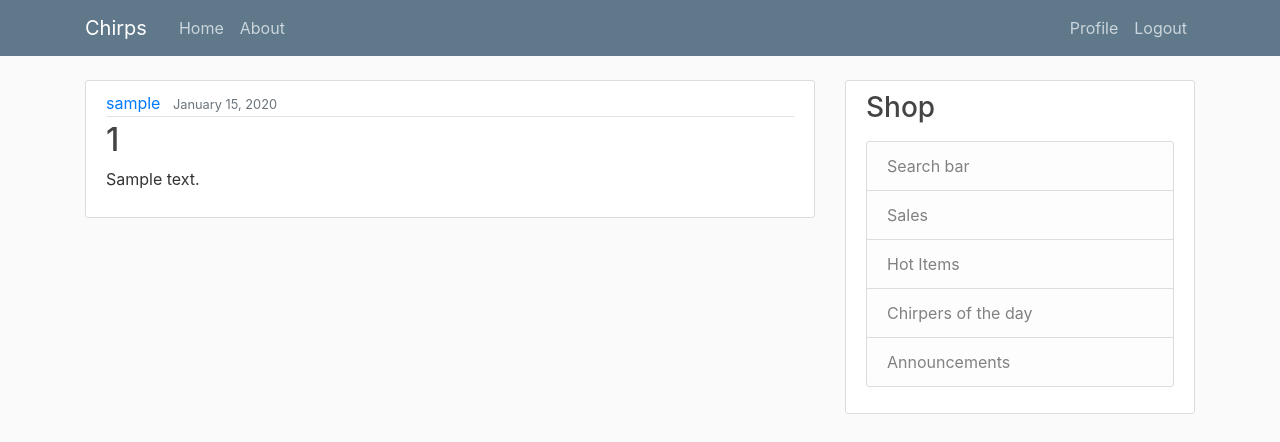
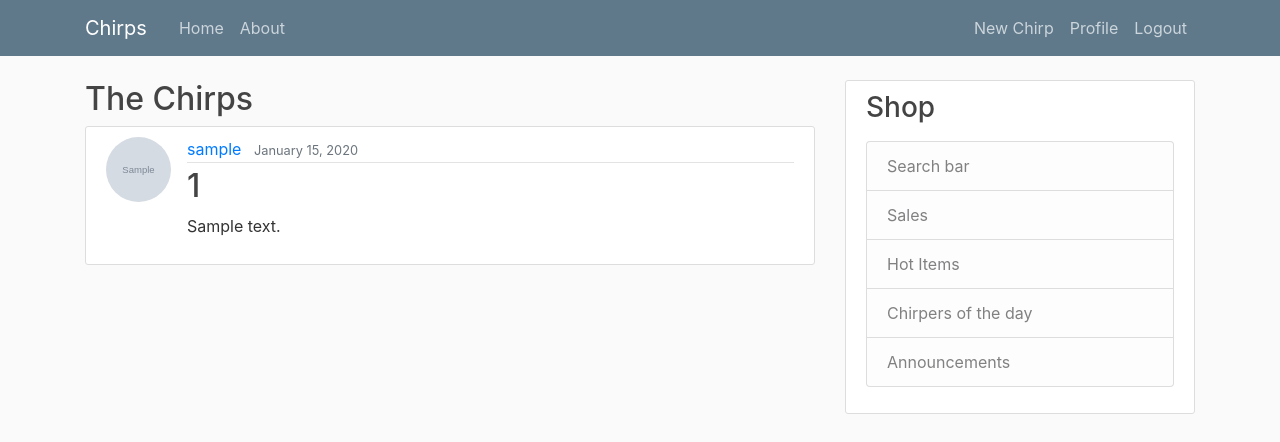
Before and after one commit to NagaSolo/chirpies, a Django app: page / in a window 1280 px wide. Shown: the top 442 px of the page. Run offline with Django 3.2, Linux system fonts and the light colour scheme; a user stored in the database is signed in; tables that the repository leaves empty hold one stand-in row (values such as "Sample post"); grey boxes marked "Sample" are stand-in pictures; some libraries are stand-ins or nearby versions.

Commit message:
added; create, update, delete chirp by author of chirp

```diff
--- a/chirps/models.py
+++ b/chirps/models.py
@@ -3,6 +3,7 @@ from django.db import models
 from django.utils import timezone
 from django.contrib.auth.models import User
 
+from django.urls import reverse
 
 class Chirp(models.Model):
     content = models.TextField()
@@ -11,3 +12,6 @@ class Chirp(models.Model):
 
     def __str__(self):
         return self.id
+
+    def get_absolute_url(self):
+        return reverse('chirp-detail', kwargs={ 'pk' : self.pk }) # return full path to view as a string
--- a/chirps/templates/chirps/base.html
+++ b/chirps/templates/chirps/base.html
@@ -34,6 +34,7 @@
             <!-- Navbar Right Side -->
             <div class="navbar-nav">
               {% if user.is_authenticated %}
+                <a class="nav-item nav-link" href="{% url 'chirp-create' %}">New Chirp</a>
                 <a class="nav-item nav-link" href="{% url 'profile' %}">Profile</a>
                 <a class="nav-item nav-link" href="{% url 'logout' %}">Logout</a>
               {% else %}
--- a/chirps/templates/chirps/home.html
+++ b/chirps/templates/chirps/home.html
@@ -1,15 +1,36 @@
 {% extends "chirps/base.html" %}
 {% block content %}
+    <h2>The Chirps</h2>
     {% for chirp in chirps %}
         <article class="media content-section">
-            <div class="media-body">
-                <div class="article-metadata">
-                    <a class="mr-2" href="#">{{ chirp.author }}</a>
-                    <small class="text-muted">{{ chirp.date_posted|date:"F d, Y" }}</small>
-                </div>
-                <h2><a class="article-title" href="#">{{ chirp.id }}</a></h2>
-                <p class="article-content">{{ chirp.content }}</p>
+            <img class="rounded-circle article-img" src="{{ chirp.author.profile.image.url }}">
+        <div class="media-body">
+            <div class="article-metadata">
+            <a class="mr-2" href="{% url 'user-chirps' chirp.author.username %}">{{ chirp.author }}</a>
+            <small class="text-muted">{{ chirp.date_posted|date:"F d, Y" }}</small>
             </div>
+            <h2><a class="article-title" href="{% url 'chirp-detail' chirp.id %}">{{ chirp.id }}</a></h2>
+            <p class="article-content">{{ chirp.content }}</p>
+        </div>
         </article>
     {% endfor %}
+    {% if is_paginated %}
+        {% if page_obj.has_previous %}
+            <a class="btn btn-outline-info mb-4" href="?page=1">First</a>
+            <a class="btn btn-outline-info mb-4" href="?page={{ page.obj.previous_page_number }}">Previous</a>
+        {% endif %}
+
+        {% for num in page_obj.paginator.page_range %}
+            {% if page_obj.number == num %}
+                <a class="btn btn-info mb-4" href="?page={{ num }}">{{ num }}</a>
+            {% elif num > page_obj.number|add:'-3' and num < page_obj.number|add:'3' %}
+                <a class="btn btn-outline-info mb-4" href="?page={{ num }}">{{ num }}</a>
+            {% endif %}
+        {% endfor %}
+
+        {% if page_obj.has_next %}
+            <a class="btn btn-outline-info mb-4" href="?page={{ page_obj.next_page_number }}">Next</a>
+            <a class="btn btn-outline-info mb-4" href="?page={{ page.obj.paginator.num_pages }}">Finish</a>
+        {% endif %}
+    {% endif %}
 {% endblock content %}
--- a/chirps/urls.py
+++ b/chirps/urls.py
@@ -1,7 +1,21 @@
 from django.urls import path
+
 from . import views
 
+from .views import (
+    ChirpListView,
+    ChirpDetailView,
+    ChirpCreateView,
+    ChirpUpdateView,
+    ChirpDeleteView,
+    UserChirpListView
+)
 urlpatterns = [
     path('', views.home, name='chirp-home'),
     path('about/', views.about, name='chirp-about'),
+    path('user/<str:username>', UserChirpListView.as_view(), name='user-chirps'),
+    path('chirp/<int:pk>/', ChirpDetailView.as_view(), name='chirp-detail'), # grab specific primary key of chirp
+    path('chirp/new/', ChirpCreateView.as_view(), name='chirp-create'), # create new chirp
+    path('chirp/<int:pk>/update/', ChirpUpdateView.as_view(), name='chirp-update'), # update specific chirp
+    path('chirp/<int:pk>/delete/', ChirpDeleteView.as_view(), name='chirp-delete'), # delete specific chirp
 ]
--- a/chirps/views.py
+++ b/chirps/views.py
@@ -1,4 +1,15 @@
-from django.shortcuts import render
+from django.shortcuts import render, get_object_or_404
+from django.contrib.auth.mixins import LoginRequiredMixin, UserPassesTestMixin
+from django.contrib.auth.models import User
+
+from django.views.generic import (
+    ListView,
+    DetailView,
+    CreateView,
+    UpdateView,
+    DeleteView
+)
+
 from .models import Chirp
 
 def home(request):
@@ -7,5 +18,64 @@ def home(request):
     }
     return render(request, 'chirps/home.html', context)
 
+class ChirpListView(ListView):
+    model = Chirp
+    template_name = 'chirps/home.html'
+    context_object_name = 'chirps'
+    ordering = ['-date_posted']
+    paginate_by = 5 # paginate by 5 chirp per page
+
+class UserChirpListView(ListView):
+    model = Chirp
+    template_name = 'chirps/user_chirps.html'
+    context_object_name = 'chirps'
+    paginate_by = 5 # paginate by 5 chirp per page
+
+    def get_queryset(self):
+        user = get_object_or_404(User, self.kwargs.get('username'))
+        return Chirp.objects.filter(author=user).order_by('-date_posted')
+
+class ChirpDetailView(DetailView):
+    model = Chirp
+    template_name = 'chirps/chirp_detail.html'
+
+
+class ChirpCreateView(LoginRequiredMixin, CreateView):
+    model = Chirp
+    template_name = 'chirps/chirp_form.html'
+    fields = ['content']
+
+    def form_valid(self, form):
+        form.instance.author = self.request.user
+        return super().form_valid(form)
+
+
+class ChirpUpdateView(LoginRequiredMixin, UserPassesTestMixin, UpdateView):
+    model = Chirp
+    template_name = 'chirps/chirp_form.html'
+    fields = ['content']
+
+    def form_valid(self, form):
+        form.instance.author = self.request.user
+        return super().form_valid(form)
+
+    def test_func(self):
+        chirp = self.get_object()
+        if self.request.user == chirp.author:
+            return True
+        return False
+
+
+class ChirpDeleteView(LoginRequiredMixin, UserPassesTestMixin, DeleteView):
+    model = Chirp
+    template_name = 'chirps/chirp_confirm_delete.html'
+    success_url = '/'
+
+    def test_func(self):
+        chirp = self.get_object()
+        if self.request.user == chirp.author:
+            return True
+        return False
+
 def about(request):
     return render(request, 'chirps/about.html', {'title': 'About'})
```
Also changed, not shown: chirps/templates/chirps/chirp_confirm_delete.html (added, +23 -0 lines), chirps/templates/chirps/chirp_detail.html (added, +22 -0 lines), chirps/templates/chirps/chirp_form.html (added, +21 -0 lines), chirps/templates/chirps/user_chirps.html (added, +38 -0 lines).
